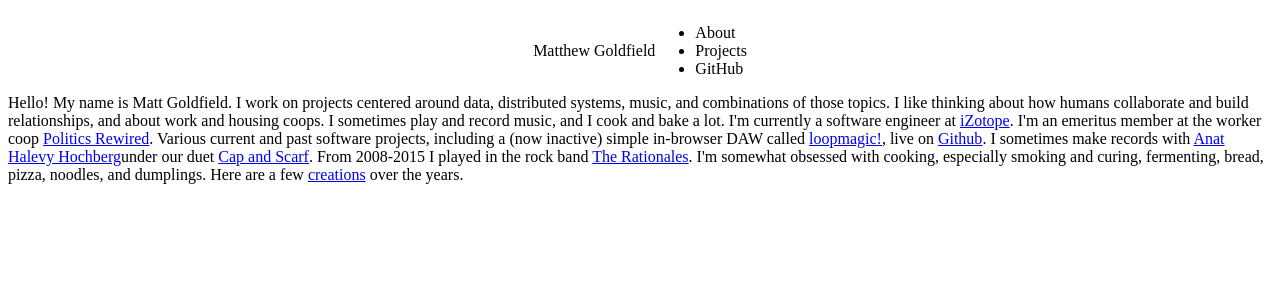
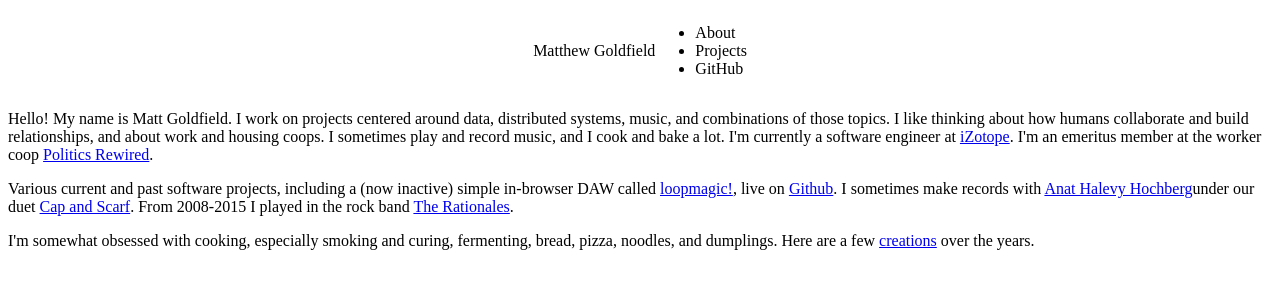
Before and after one commit to mgoldfield/personal-site, a Next.js app: page /about in a window 1280 px wide. Shown: the top 300 px of the page. Built offline with nearby package versions, Linux system fonts and the light colour scheme.

Commit message:
update about

```diff
--- a/src/app/about/page.tsx
+++ b/src/app/about/page.tsx
@@ -3,14 +3,17 @@ import Link from "next/link";
 export default function About() {
   return (
     <div>
-      Hello! My name is Matt Goldfield. I work on projects centered around data,
-      distributed systems, music, and combinations of those topics. I like
-      thinking about how humans collaborate and build relationships, and about
-      work and housing coops. I sometimes play and record music, and I cook and
-      bake a lot. I&apos;m currently a software engineer at{" "}
-      <Link href="https://www.izotope.com/">iZotope</Link>. I&apos;m an emeritus
-      member at the worker coop{" "}
+      <p>
+        Hello! My name is Matt Goldfield. I work on projects centered around
+        data, distributed systems, music, and combinations of those topics. I
+        like thinking about how humans collaborate and build relationships, and
+        about work and housing coops. I sometimes play and record music, and I
+        cook and bake a lot. I&apos;m currently a software engineer at{" "}
+        <Link href="https://www.izotope.com/">iZotope</Link>. I&apos;m an
+        emeritus member at the worker coop{" "}
         <Link href="https://www.politicsrewired.com/">Politics Rewired</Link>.
+      </p>
+      <p>
         Various current and past software projects, including a (now inactive)
         simple in-browser DAW called{" "}
         <Link href="https://github.com/mgoldfield/nodelooper">loopmagic!</Link>,
@@ -20,13 +23,18 @@ export default function About() {
           Anat Halevy Hochberg
         </Link>
         under our duet{" "}
-      <Link href="https://elulmusicproject.bandcamp.com/">Cap and Scarf</Link>.
-      From 2008-2015 I played in the rock band{" "}
+        <Link href="https://elulmusicproject.bandcamp.com/">Cap and Scarf</Link>
+        . From 2008-2015 I played in the rock band{" "}
         <Link href="https://therationales.bandcamp.com/">The Rationales</Link>.
+      </p>
+      <p>
         I&apos;m somewhat obsessed with cooking, especially smoking and curing,
         fermenting, bread, pizza, noodles, and dumplings. Here are a few{" "}
-      <Link href="https://photos.app.goo.gl/SdtHzGY2h6QRuHKm6">creations</Link>{" "}
+        <Link href="https://photos.app.goo.gl/SdtHzGY2h6QRuHKm6">
+          creations
+        </Link>{" "}
         over the years.
+      </p>
     </div>
   );
 }
```
Lines whose indentation alone changed are shown as unchanged.
